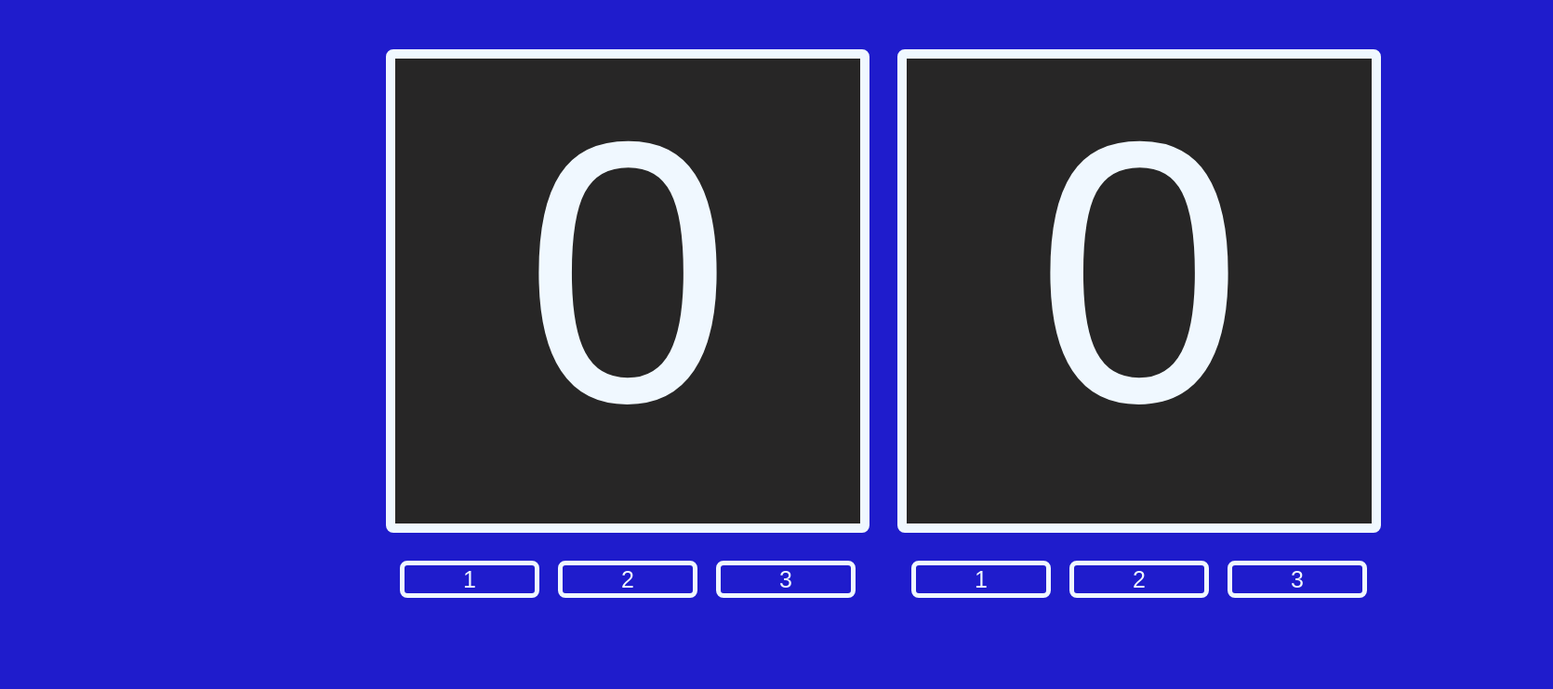
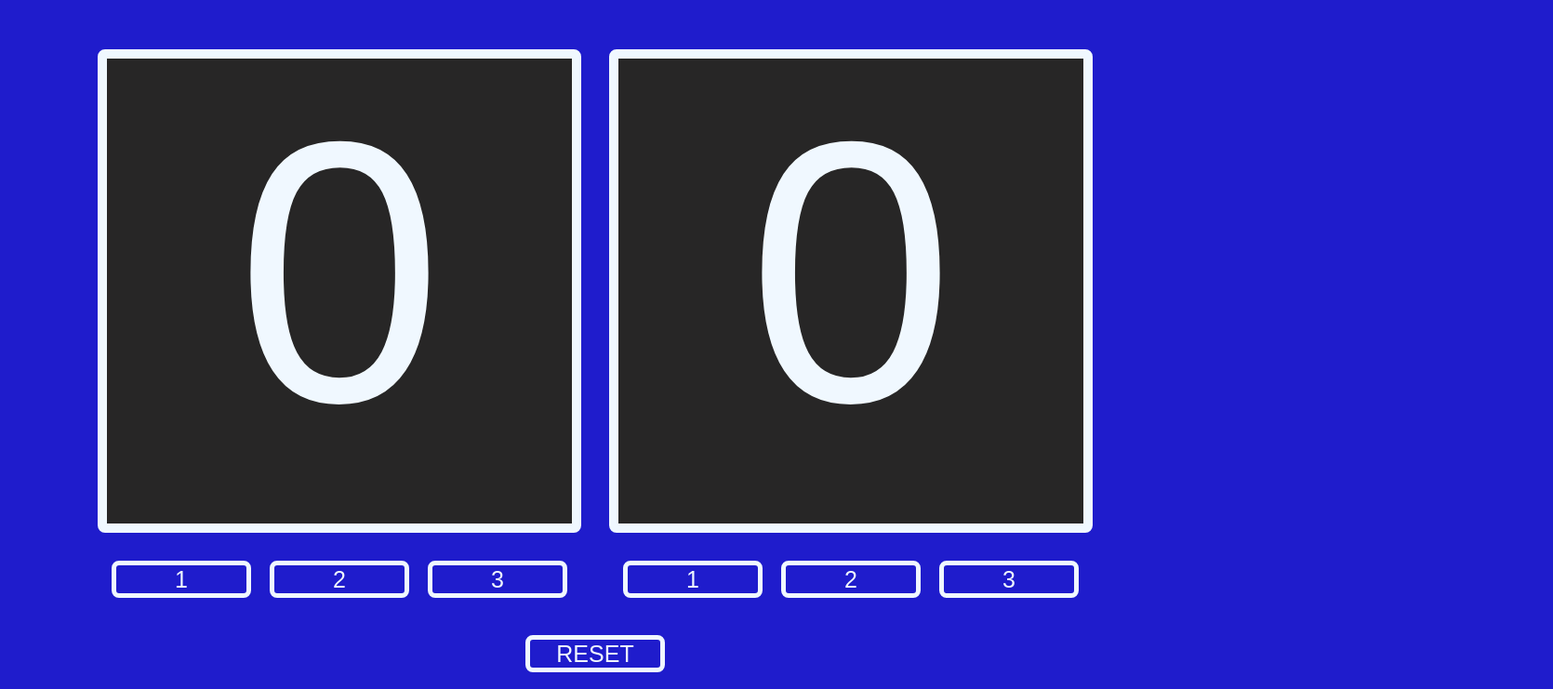
Before and after one commit to Kebe97/Basketball-Scoreboard, a plain HTML site: page index.html in a window 1280 px wide. Shown: the part 204-945 px from the top of the page at 93% size, 1670 px wide, since content can reach past the window. Before the commit the page ends 885 px from the top, so only its background shows below. Drawn offline with Linux system fonts and the light colour scheme.

Commit message:
basic basketball scoreboard

```diff
--- a/index.html
+++ b/index.html
@@ -8,6 +8,7 @@
 
     <body>
 
+        <div class="first">
             <div class="home">
                 <h1>HOME</h1>
                 <div class="score" id="home-score">0</div>
@@ -25,11 +26,13 @@
                     <button onclick="match(guestScore, 2)">2</button>
                     <button onclick="match(guestScore, 3)">3</button>
                 </div>
+            </div>
         </div>
 
-        <div>
+        <div class="reset">
             <button onclick="reset()">RESET</button>
         </div>
+
         <script src="code.js"></script>
     </body>
 </html>
--- a/style.css
+++ b/style.css
@@ -1,16 +1,26 @@
 body {
     display: flex;
+    flex-direction: column;
     justify-content: space-between;
-    margin-left: 400px;
-    margin-right: 400px;
+    margin-left: 300px;
+    margin-right: 300px;
     background-color: rgb(31, 28, 204);
     color: aliceblue;
     font-size: xx-large;
 }
 
+.first {
+    display: flex;
+}
+
+.reset {
+    display: flex;
+    justify-content: center;
+}
+
 .score {
-    width: 500px;
-    height: 500px;
+    flex-basis: 500px;
+    min-width: 500px;
     background-color: rgb(39, 38, 38);
     border: 10px solid aliceblue;
     border-radius: 8px;
```
